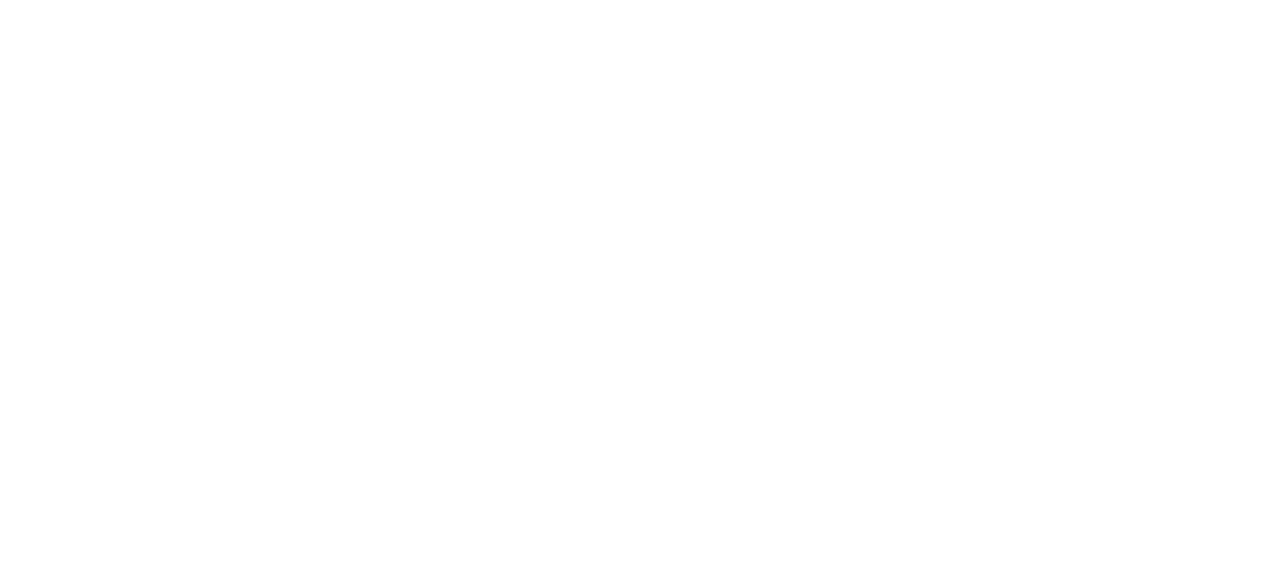
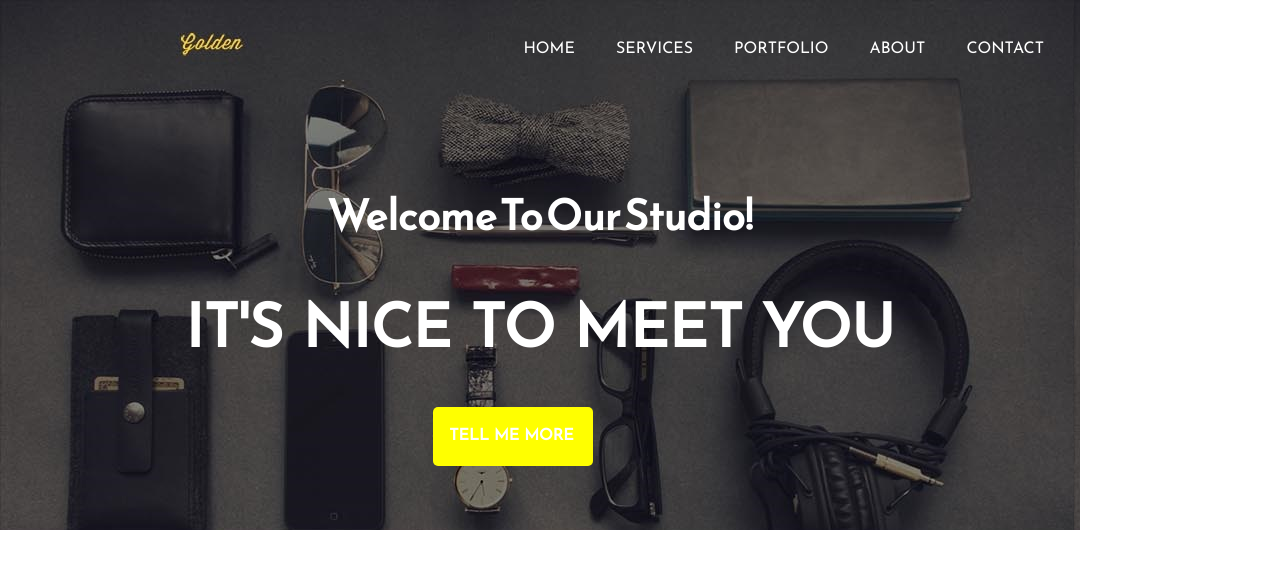
Before and after one commit to Szsz1987/Mini-projekt, a website: page index.html in a window 1280 px wide. Drawn offline with Linux system fonts and the light colour scheme.

Commit message:
added html&css's code for page header

```diff
--- a/css/style.css
+++ b/css/style.css
@@ -0,0 +1,89 @@
+/* Variables */
+/* Global */
+*, *::before, *::after {
+  box-sizing: border-box;
+}
+
+body {
+  margin: 0;
+  font-size: 16px;
+  line-height: 1.7;
+  font-family: "Josefin Sans", sans-serif;
+}
+
+.menu {
+  text-align: right;
+  padding-top: 36px;
+}
+
+/* tell me more button */
+.btn {
+  color: #ffffff;
+  font-weight: bold;
+  background-color: yellow;
+  max-width: 160px;
+  padding: 16px;
+  border-radius: 5px;
+  font-family: "Josefin Sans", sans-serif;
+  text-decoration: none;
+  cursor: pointer;
+  margin-left: 248px;
+}
+
+/* Navigation */
+nav {
+  background-image: url("/images/1.jpg");
+  margin: 0;
+  max-height: 530px;
+  max-width: 1080px;
+}
+
+.navigation ul {
+  padding: 0;
+  margin: 0;
+  list-style-type: none;
+}
+
+.navigation li {
+  display: inline-block;
+  position: relative;
+  margin-right: 36px;
+}
+
+.navigation a {
+  text-decoration: none;
+  color: #ffffff;
+}
+
+/* Splash */
+header {
+  color: #ffffff;
+  min-height: 500px;
+}
+
+.splash {
+  display: -ms-flexbox;
+  display: flex;
+  -ms-flex-pack: center;
+      justify-content: center;
+  -ms-flex-align: center;
+      align-items: center;
+}
+
+.splash .page-title {
+  /* welcome to.. */
+  font-weight: 100px;
+  font-size: 42px;
+  word-spacing: -10px;
+  line-height: 1.2;
+  text-align: center;
+}
+
+.splash .page-subtitle {
+  /* it's nice */
+  margin: 24px 0;
+  font-weight: 400px;
+  font-size: 60px;
+  text-align: center;
+}
+/*# sourceMappingURL=style.css.map */
--- a/index.html
+++ b/index.html
@@ -9,7 +9,29 @@
     <link rel="stylesheet" href="vendor/bootstrap-grid.css">
     <link rel="stylesheet" href="css/style.css">
 </head>
-    <body>
+<body>
+
+    <nav class="navigation">
+        <div class="menu">
+            <ul>
+                <li><a href=""> HOME </a></li>
+                <li><a href=""> SERVICES </a></li>
+                <li><a href=""> PORTFOLIO </a></li>
+                <li><a href=""> ABOUT </a></li>
+                <li><a href=""> CONTACT </a></li>
+            </ul>
+        </div>
+
+    <header class="splash">
+        <div class="splash-inner">
+            <h1 class="page-title"> Welcome To Our Studio! </h1>
+            <h2 class="page-subtitle"> IT'S NICE TO MEET YOU </h2>
+                <div class="btn">
+                    <a href="#"> TELL ME MORE </a>
+                </div>
+        </div>
+    </header>
+    </nav>
 
     </body>
 </html>
```
